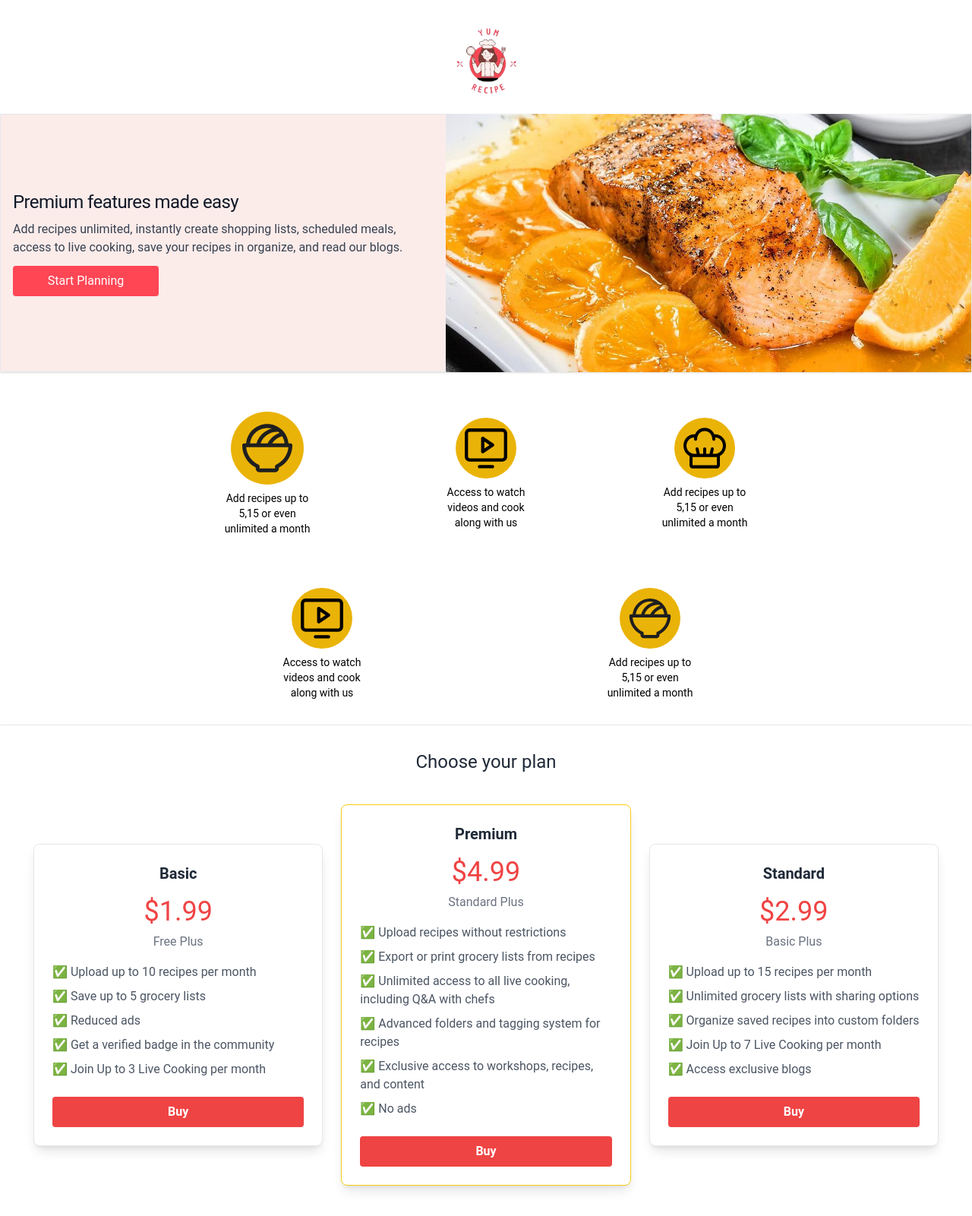
After one commit to theinthtethsu/MMK-Yumrecipe, a PHP site: the page made by User/View/resources/page/Premium Features/premiumFeatures.php in a window 1280 px wide. The commit adds this page. Shown: the whole page at 76% size. Run offline with PHP 8.4, Linux system fonts and the light colour scheme; some libraries are stand-ins or nearby versions.

Commit message:
created common plan cards, uploaded vectors, premium feature finished

```diff
--- /dev/null
+++ b/User/View/common/plans.php
@@ -0,0 +1,74 @@
+<?php
+$commonPath = '/yumrecipe/User/View/common/';
+?>
+<!DOCTYPE html>
+<html lang="en">
+<head>
+    <meta charset="UTF-8">
+    <meta name="viewport" content="width=device-width, initial-scale=1.0">
+    <title>plans</title>
+    <script src="https://cdn.tailwindcss.com"></script>
+    <link rel="stylesheet" href="../../css/root.css">
+    <link rel="stylesheet" href="../../../../../output.css">
+</head>
+<body>
+        <div class="container mx-auto px-11 py-10">
+            <!-- Cards Container -->
+            <div class="flex flex-col md:flex-row justify-center items-center gap-6">
+                <!-- Basic Plan -->
+                <div class="bg-white border rounded-lg shadow-lg p-6 w-full md:w-1/3">
+                    <h2 class="text-xl font-semibold text-gray-800 text-center mb-4">Basic</h2>
+                    <p class="text-4xl text-red-500 text-center font-bold mb-2">$1.99</p>
+                    <p class="text-gray-500 text-center mb-4">Free Plus</p>
+                    <ul class="text-gray-600 space-y-2 mb-6">
+                        <li>✅ Upload up to 10 recipes per month</li>
+                        <li>✅ Save up to 5 grocery lists</li>
+                        <li>✅ Reduced ads</li>
+                        <li>✅ Get a verified badge in the community</li>
+                        <li>✅ Join Up to 3 Live Cooking per month</li>
+                    </ul>
+                    <button class="bg-red-500 text-white font-semibold w-full py-2 rounded hover:bg-red-600">
+                        Buy
+                    </button>
+                </div>
+
+                <!-- Premium Plan -->
+                <div class="bg-white border border-yellow-400 rounded-lg shadow-lg p-6 w-full md:w-1/3">
+                    <h2 class="text-xl font-semibold text-gray-800 text-center mb-4">Premium</h2>
+                    <p class="text-4xl text-red-500 text-center font-bold mb-2">$4.99</p>
+                    <p class="text-gray-500 text-center mb-4">Standard Plus</p>
+                    <ul class="text-gray-600 space-y-2 mb-6">
+                        <li>✅ Upload recipes without restrictions</li>
+                        <li>✅ Export or print grocery lists from recipes</li>
+                        <li>✅ Unlimited access to all live cooking, including Q&A with chefs</li>
+                        <li>✅ Advanced folders and tagging system for recipes</li>
+                        <li>✅ Exclusive access to workshops, recipes, and content</li>
+                        <li>✅ No ads</li>
+                    </ul>
+                    <button class="bg-red-500 text-white font-semibold w-full py-2 rounded hover:bg-red-600">
+                        Buy
+                    </button>
+                </div>
+
+                <!-- Standard Plan -->
+                <div class="bg-white border rounded-lg shadow-lg p-6 w-full md:w-1/3">
+                    <h2 class="text-xl font-semibold text-gray-800 text-center mb-4">Standard</h2>
+                    <p class="text-4xl text-red-500 text-center font-bold mb-2">$2.99</p>
+                    <p class="text-gray-500 text-center mb-4">Basic Plus</p>
+                    <ul class="text-gray-600 space-y-2 mb-6">
+                        <li>✅ Upload up to 15 recipes per month</li>
+                        <li>✅ Unlimited grocery lists with sharing options</li>
+                        <li>✅ Organize saved recipes into custom folders</li>
+                        <li>✅ Join Up to 7 Live Cooking per month</li>
+                        <li>✅ Access exclusive blogs</li>
+                    </ul>
+                    <button class="bg-red-500 text-white font-semibold w-full py-2 rounded hover:bg-red-600">
+                        Buy
+                    </button>
+                </div>
+            </div>
+        </div>
+    </div>
+
+</body>
+</html>
--- /dev/null
+++ b/User/View/resources/page/Premium Features/premiumFeatures.php
@@ -0,0 +1,103 @@
+<?php
+$commonPath = '/yumrecipe/User/View/common/';
+?>
+
+<!DOCTYPE html>
+<html lang="en" class="font-roboto">
+
+<head>
+    <meta charset="UTF-8">
+    <meta name="viewport" content="width=device-width, initial-scale=1.0">
+    <title>Premium Features</title>
+    <link rel="stylesheet" href="../../css/root.css">
+    <link rel="stylesheet" href="../../../../../output.css">
+    <script src="https://cdn.tailwindcss.com"></script>
+
+</head>
+
+<body class=" h-screen">
+    <img src="../../img/logo.png" alt="Logo" class="m-auto" style="width: 150px; height: 150px;">
+    <section class="flex flex-col items-center border w-full text-black bg-[#fbecea] border-gray-200 shadow md:flex-row md:w-full h-[340px]">
+        <div class="flex flex-col justify-between p-4 leading-normal">
+            <h5 class="mb-2 text-2xl font-bold tracking-tight text-gray-900">Premium features made easy</h5>
+            <p class="mb-3 font-normal text-gray-700">Add recipes unlimited, instantly create shopping lists, scheduled
+                meals, access to live cooking, save your recipes in organize, and read our blogs.</p>
+            <button class="bg-userPrimary hover:bg-userSecondary text-white font-bold py-2 px-4 rounded w-48">Start Planning</button>
+        </div>
+        <img src="../../img/lemonfish.jpg" alt="Lemon Butter Fish" class="w-full h-[340px] object-cover">
+    </section>
+    <!--premium features container-->
+    <div class="grid grid-rows-2 gap-4 justify-center mt-10">
+        <div class="grid grid-cols-3 gap-40 ">
+            <!--circle and text container wrapper row 1-->
+            <div class="flex flex-col justify-center items-center">
+                <!--circle container with yellow background-->
+                <div class="flex justify-center items-center bg-yellow-500 rounded-full w-24 h-24">
+                    <img src="../../img/cup.svg" alt="Video" class="" style="width: 70%; height: 70%;">
+                </div>
+                <!--text container-->
+                <div class="flex flex-col justify-center items-center mt-2">
+                    <p class="text-center text-black text-sm inline-block w-32">Add recipes  up to 5,15 or even unlimited a month</p>
+                </div>
+            </div>
+            <!--circle and text container wrapper row 1-->
+            <div class="flex flex-col justify-center items-center">
+                <!--circle container with yellow background-->
+                <div class="flex justify-center items-center bg-yellow-500 rounded-full w-20 h-20">
+                    <img src="../../img/Video.svg" alt="Video" class="" style="width: 70%; height: 70%;">
+                </div>
+                <!--text container-->
+                <div class="flex flex-col justify-center items-center mt-2">
+                    <p class="text-center text-black text-sm inline-block w-32">Access to watch videos and cook along with us
+                    </p>
+                </div>
+            </div>
+            <!--circle and text container wrapper row 1-->
+            <div class="flex flex-col justify-center items-center">
+                <!--circle container with yellow background-->
+                <div class="flex justify-center items-center bg-yellow-500 rounded-full w-20 h-20">
+                    <img src="../../img/ChefHat.svg" alt="Video" class="" style="width: 70%; height: 70%;">
+                </div>
+                <!--text container-->
+                <div class="flex flex-col justify-center items-center mt-2">
+                    <p class="text-center text-black text-sm inline-block w-32">Add recipes  up to 5,15 or even unlimited a month
+                    </p>
+                </div>
+            </div>
+
+        </div>
+        <div class="grid grid-cols-2 gap-40 mt-10">
+            <!--circle and text container wrapper row 2-->
+            <div class="flex flex-col justify-center items-center">
+                <!--circle container with yellow background-->
+                <div class="flex justify-center items-center bg-yellow-500 rounded-full w-20 h-20">
+                    <img src="../../img/Video.svg" alt="Video" class="" style="width: 70%; height: 70%;">
+                </div>
+                <!--text container-->
+                <div class="flex flex-col justify-center items-center mt-2">
+                    <p class="text-center text-black text-sm inline-block w-32">Access to watch videos and cook along with us
+                    </p>
+                </div>
+            </div>
+            <!--circle and text container wrapper row 2-->
+            <div class="flex flex-col justify-center items-center">
+                <!--circle container with yellow background-->
+                <div class="flex justify-center items-center bg-yellow-500 rounded-full w-20 h-20">
+                    <img src="../../img/cup.svg" alt="cup" class="" style="width: 70%; height: 70%;">
+                </div>
+                <!--text container-->
+                <div class="flex flex-col justify-center items-center mt-2">
+                    <p class="text-center text-black text-sm inline-block w-32">Add recipes  up to 5,15 or even unlimited a month</p>
+                </div>
+            </div>
+        </div>
+
+    </div>
+    <hr class="w-full h-px my-8 bg-gray-200 border-0 rounded">
+    <!--title-->
+    <h1 class="text-2xl font-bold text-center mt-8 text-gray-800">Choose your plan</h1>
+    <!--premium card container-->
+    <?php require_once '../../../common/plans.php'; ?>
+</body>
+
+</html>
--- a/tailwind.config.js
+++ b/tailwind.config.js
@@ -31,7 +31,8 @@ module.exports = {
         "userPrimary": '#FF4655',
         "userPrimaryShade": '#e63f4d',
         "userPrimaryTint": '#ffedee',
-        "userSecondary": '#FFD122'
+        "userSecondary": '#FFD122',
+        "userPink": '#ffd1e6',
         // "userPrimary": "var(--user-primary-color)",
 
 
```
Also changed, not shown: User/View/resources/img/ChefHat.svg (added), User/View/resources/img/Frame.png (added), User/View/resources/img/Video.svg (added), User/View/resources/img/cup.svg (added), User/View/resources/page/Premium Features.png (added), output.css.
